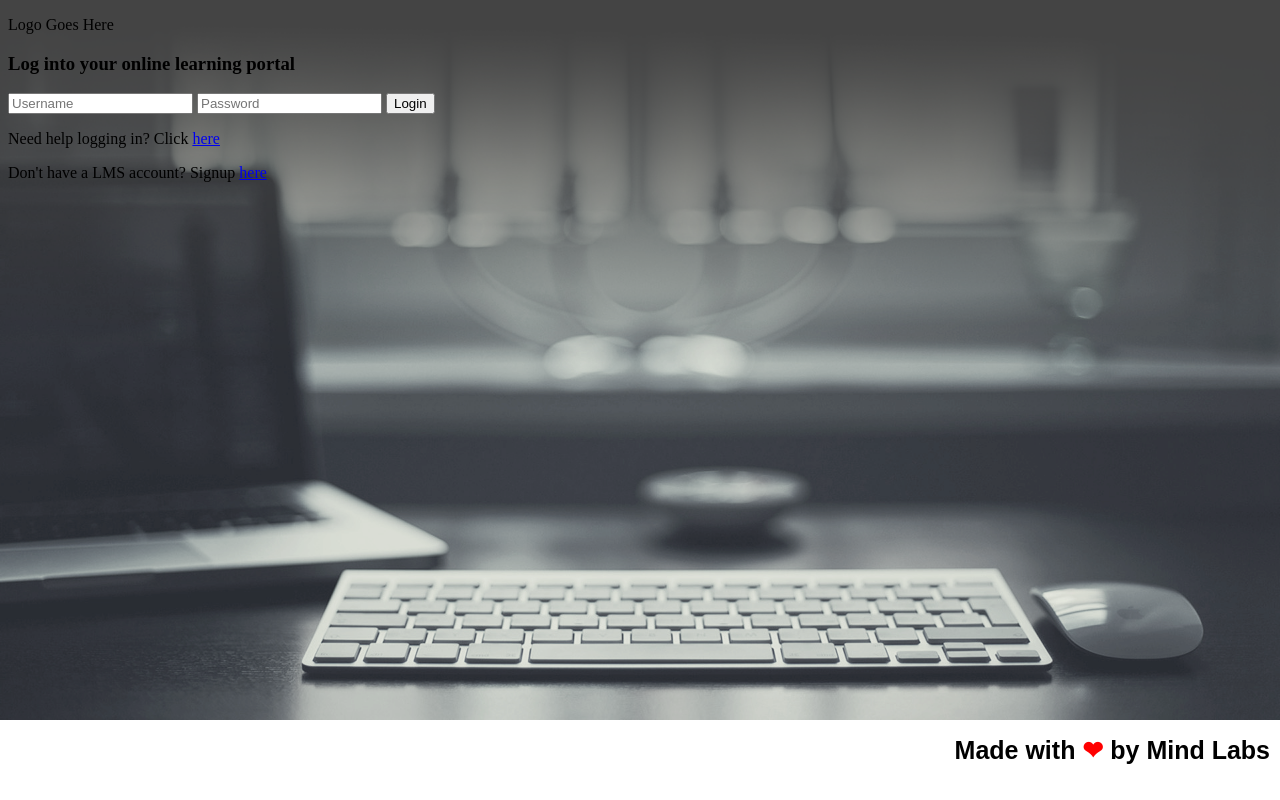
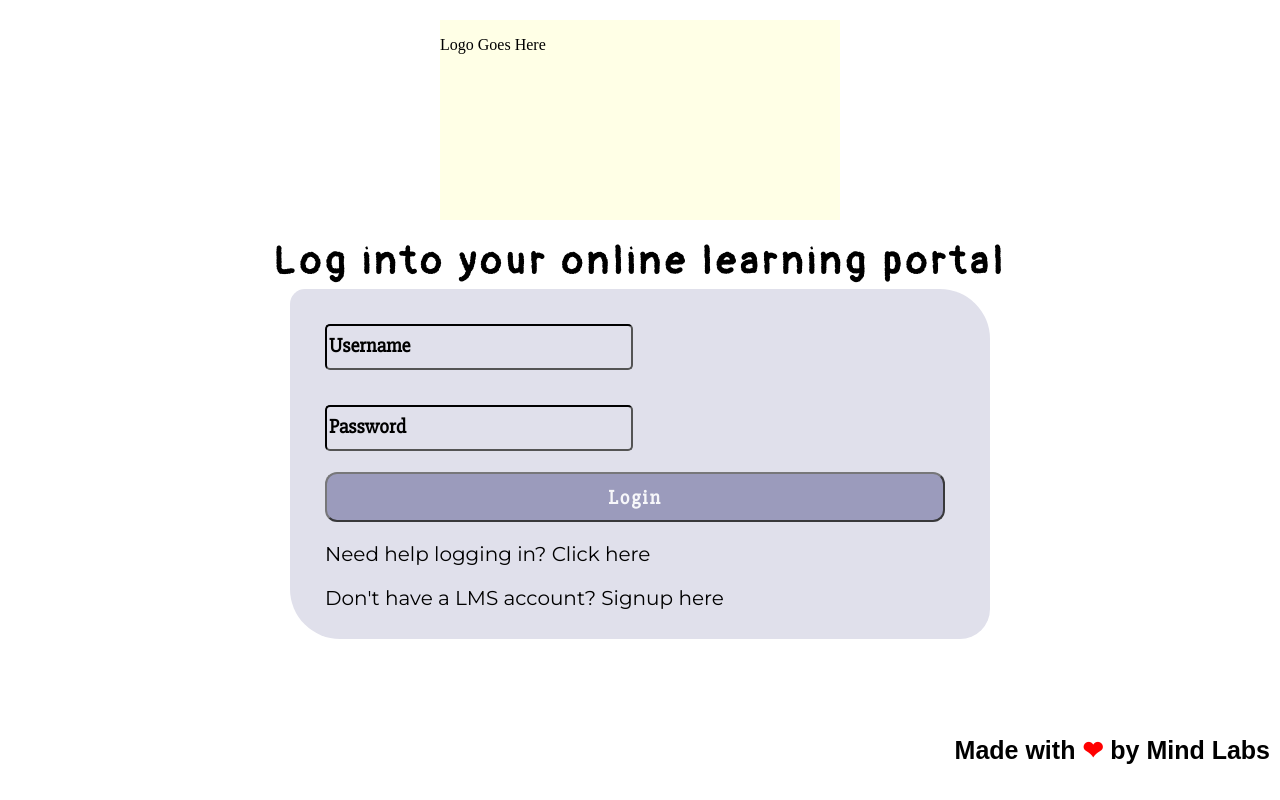
Before and after one commit to mjk008/project-lms, a PHP site: page /login.html in a window 1280 px wide. Run offline with PHP 8.4, Linux system fonts and the light colour scheme; some libraries are stand-ins or nearby versions; some web fonts are replaced.

Commit message:
Update loginStyles.css
Updated loginStyles.css to match the prototype and the login page uploaded.

```diff
--- a/css/loginStyles.css
+++ b/css/loginStyles.css
@@ -1,11 +1,127 @@
+/*Designed and coded by Udam Liyanage for Mind Labs.*/
+@import url('https://fonts.googleapis.com/css?family=Pangolin');
 @import url('https://fonts.googleapis.com/css?family=Bubbler+One');
-@import url('https://fonts.googleapis.com/css?family=Lora:700');
-@import url('https://fonts.googleapis.com/css?family=Sanchez');
+@import url('https://fonts.googleapis.com/css?family=Slabo+27px');
+@import url('https://fonts.googleapis.com/css?family=Montserrat');
 
-body{
-    background-image: url('../assets/backgrounds/back.png');
-    background-size: cover;
-    background-repeat: no-repeat;
+.logo{
+    height: 200px;
+    width: 400px;
+    background-color: #ffffe6;
+    display: block;
+    position: absolute;
+    top: 15%;
+    left: 50%;
+    margin-right: -50%;
+    transform: translate(-50%, -50%)
+}
+/*Alternative to centering elements
+    display: block;
+    margin-left: auto;
+    margin-right: auto;
+*/
+
+.heading-intro h3{
+    font-family: 'Pangolin', cursive;
+    font-size: 38px;
+    color: #000000;
+    letter-spacing: 5px;
+    display: block;
+    position: absolute;
+    top: 28%;
+    left: 50%;
+    margin-right: -50%;
+    transform: translate(-50%, -50%);
+}
+
+.form-container{
+    height: 350px;
+    width: 700px;
+    background-color: #e0e0eb;
+    border-radius: 15px 50px 30px;
+    opacity: 1;
+    display: block;
+    position: absolute;
+    top: 58%;
+    left: 50%;
+    margin-right: -50%;
+    transform: translate(-50%, -50%);
+}
+
+.form-container .login-form input{
+    display: block;
+    height: 40px;
+    width: 300px;
+    margin-top: 5%;
+    margin-left: 5%;
+    background-color: #e0e0eb;
+    border-radius: 5px;
+    border-color: black;
+    -webkit-border-radius: 5px;
+    -moz-border-radius: 5px;
+}
+
+.form-container .login-form .login-button{
+    display: block;
+    border-radius: 12px;
+    height: 50px;
+    width: 620px;
+    margin-left: 5%;
+    margin-right: 5%;
+    margin-top: 3%;
+    border-color: #000000;
+    background-color:  #8585ad;
+    opacity: 0.75;
+}
+
+.form-container .login-form .login-button .button-text{
+    font-family: 'Slabo 27px', serif;
+    font-size: 20px;
+    font-weight: bold;
+    color: white;
+    letter-spacing: 2px;
+}
+
+.form-container .login-form .form-intro{
+    display: block;
+    font-family: 'Montserrat', sans-serif;
+    font-size: 20px;
+    margin-left: 5%;
+}
+
+.form-container .login-form .form-intro a{
+    text-decoration: none;
+    color: #000000;
+}
+
+::-webkit-input-placeholder { /* WebKit, Blink, Edge */
+    color:    #000000;
+    font-family: 'Slabo 27px', serif;
+    font-size: 20px;
+    font-weight: bold;
+    opacity: 1;
+}
+:-moz-placeholder { /* Mozilla Firefox 4 to 18 */
+   color:    #000000;
+   font-family: 'Slabo 27px', serif;
+   font-weight: bold;
+   opacity:  1;
+}
+::-moz-placeholder { /* Mozilla Firefox 19+ */
+   color:    #000000;
+   font-family: 'Slabo 27px', serif;
+   font-weight: bold;
+   opacity:  1;
+}
+:-ms-input-placeholder { /* Internet Explorer 10-11 */
+   color:    #000000;
+   font-family: 'Slabo 27px', serif;
+   font-weight: bold;
+}
+::-ms-input-placeholder { /* Microsoft Edge */
+   color:    #000000;
+   font-family: 'Slabo 27px', serif;
+   font-weight: bold;
 }
 
 .footer{
@@ -20,19 +136,14 @@ body{
     font-weight: bold;
 }
 
-.heading{
-    position: static;
-    height: 150px;
-    width: 400px;
-    background-color: #ffffff;
-    float: center;
-}
-
-.heading h3{
-    font-family: 'Sanchez', serif;
-    font-size: 30px;
-}
-
 .footer .heart{
     color: #ff0000;
 }
+
+
+/*background-image css
+body{
+    background-image: url('../assets/backgrounds/back.png');
+    background-size: cover;
+    background-repeat: no-repeat;
+}*/
```
